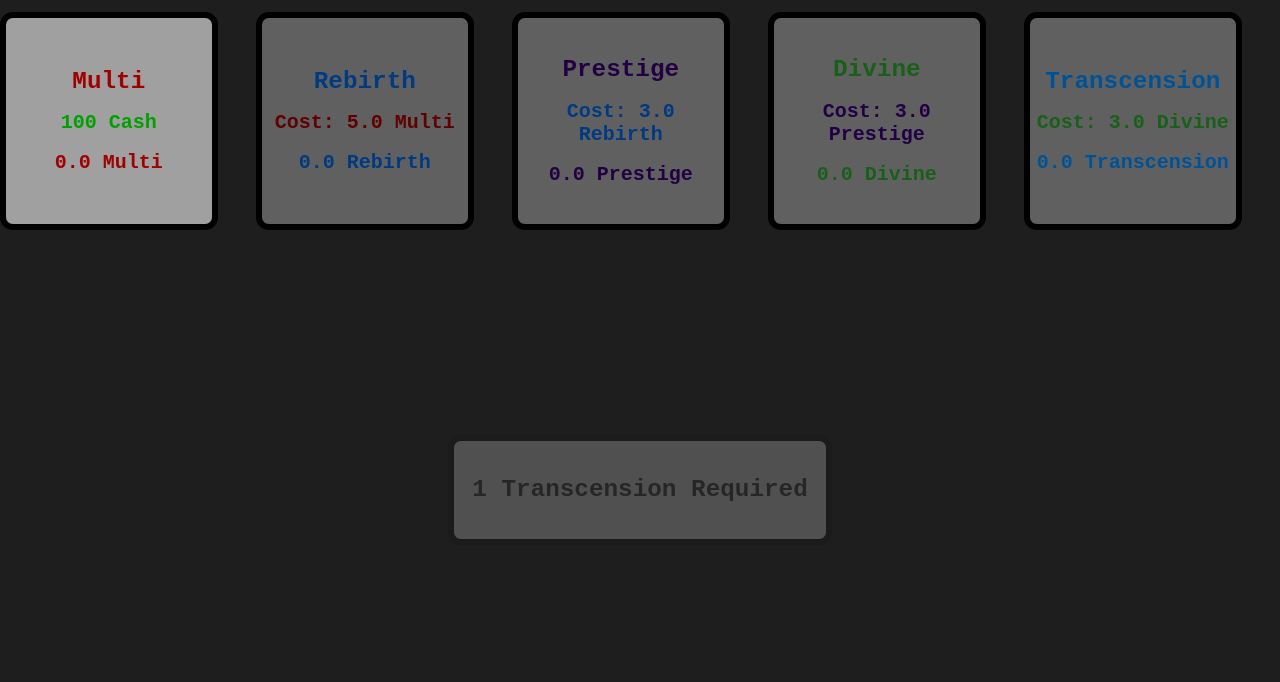
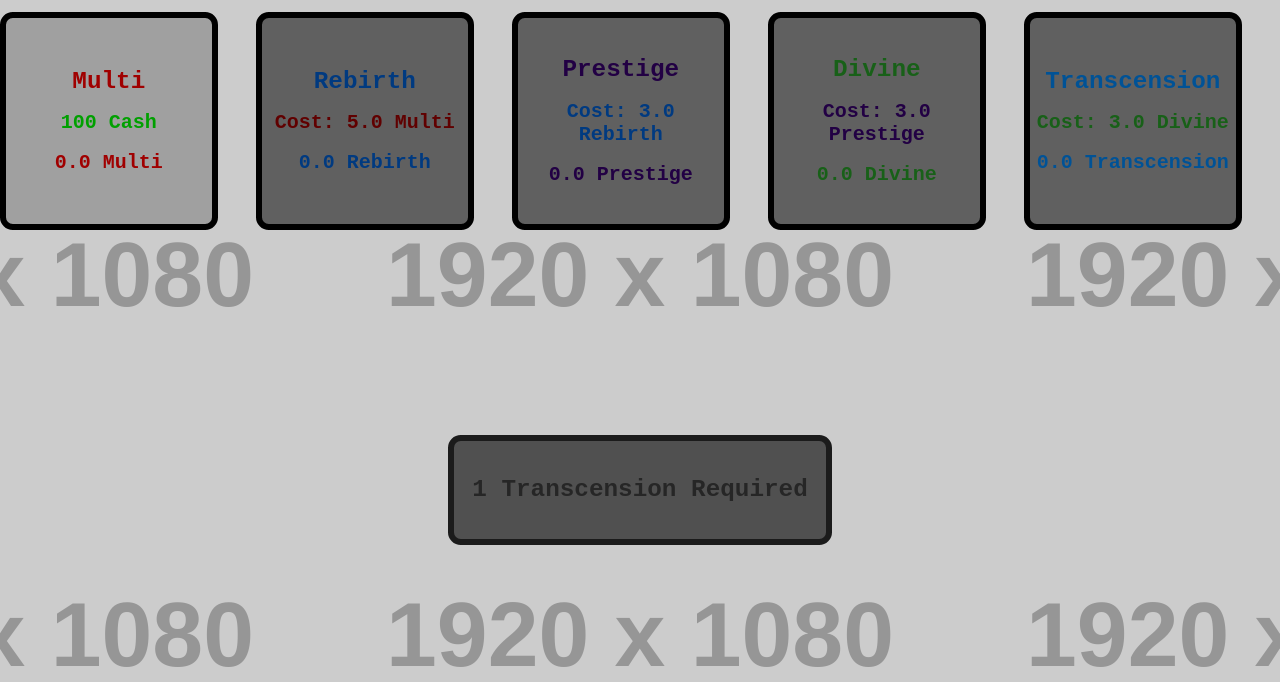
Before and after one commit to person-nil/Tier-Incremental, a plain HTML site: page index.html in a window 1280 px wide. Shown: the part 118-800 px from the top of the page. Drawn offline with Linux system fonts and the light colour scheme; placeholder pictures from the web are drawn by us.

Commit message:
Update index.html

```diff
--- a/index.html
+++ b/index.html
@@ -6,7 +6,7 @@
 
     <style>
       body {
-        background-image: url("/Sources/Background2.png");
+        background-image: url("https://via.placeholder.com/1920x1080");
         background-size: 50%;
         background-repeat: repeat;
         margin: 0;
```
